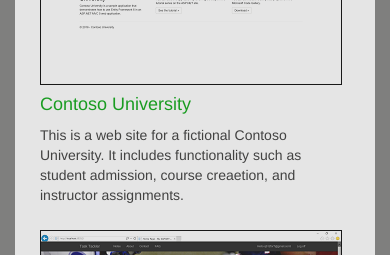
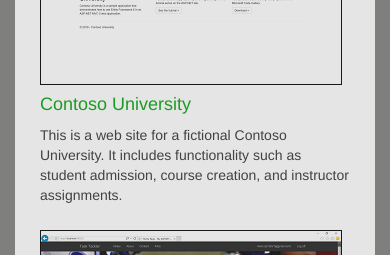
Before and after one commit to jsw0002/jsw0002.github.io, a plain HTML site: page index.html in a window 390 px wide. Shown: the part 4200-4455 px from the top of the page. Drawn offline with nearby package versions, Linux system fonts and the light colour scheme.

Commit message:
fixed a spelling error

```diff
--- a/index.html
+++ b/index.html
@@ -197,7 +197,7 @@
 		</div>
 		<div class="row">
 			<div class="col-sm-3"><a href="http://jsw0002.github.io/ContosoUniversity"><img class="img-responsive project-image" src="images/contosouniversity.png"></a></div>
-			<div class="col-sm-3"><a href="http://jsw0002.github.io/ContosoUniversity"><h4>Contoso University</h4></a><p>This is a web site for a fictional Contoso University. It includes functionality such as student admission, course creaetion, and instructor assignments.</p></div>
+			<div class="col-sm-3"><a href="http://jsw0002.github.io/ContosoUniversity"><h4>Contoso University</h4></a><p>This is a web site for a fictional Contoso University. It includes functionality such as student admission, course creation, and instructor assignments.</p></div>
 			<div class="col-sm-3"><a href="http://jsw0002.github.io/ElevenNote"><img class="img-responsive project-image" src="images/elevennote.png"></a></div>
 			<div class="col-sm-3"><a href="http://jsw0002.github.io/ElevenNote"><h4>ElevenNote</h4></a><p>This is a note taking site that allows you to log in and keep a detailed list of important notes. This shell of this project was created as a class with teacher instruction and the template, about page, contact page, faq page, and profile information was added later while working in teams.</p></div>
 		</div>
```
